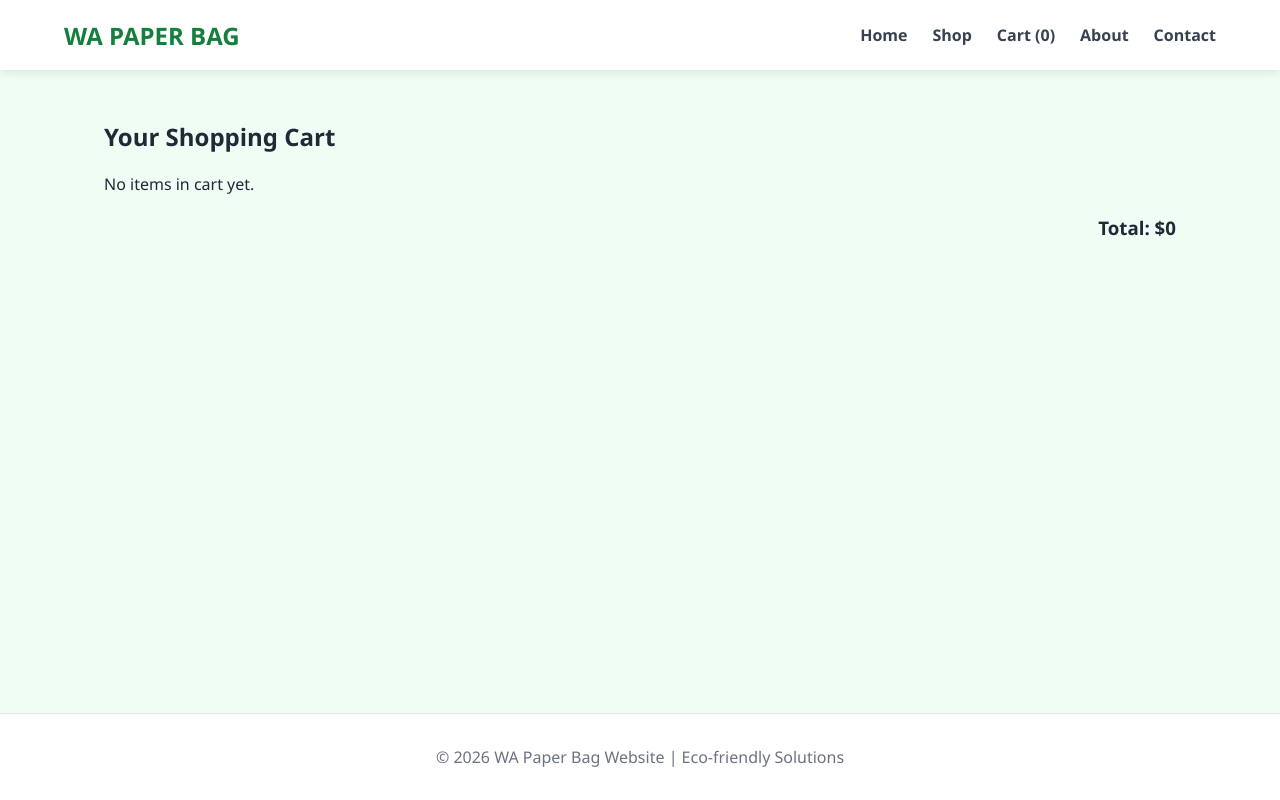
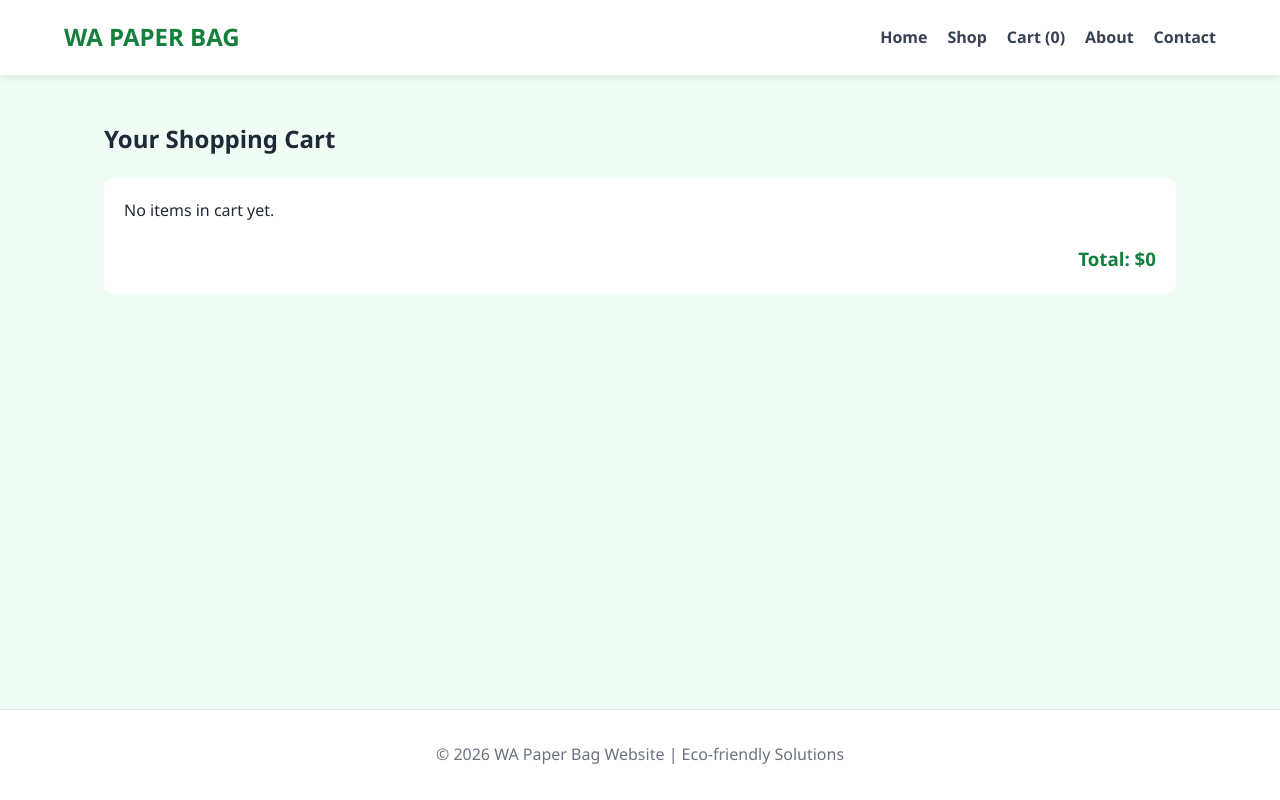
Before and after one commit to eyuye0319/try, a React (Create React App) app in the folder frontend/: page /cart in a window 1280 px wide. Built offline with nearby package versions, Linux system fonts and the light colour scheme.

Commit message:
Add 10 real paper bag products with details and fix full site layout

```diff
--- a/frontend/src/App.js
+++ b/frontend/src/App.js
@@ -2,7 +2,7 @@ import "./index.css";
 import { useState, useEffect } from "react";
 import { BrowserRouter as Router, Routes, Route, Link } from "react-router-dom";
 
-// 1. DATA ARRAYS (Ensure these are inside the file!)
+// 1. DATA ARRAYS
 const homeBgImages = [
   "https://images.unsplash.com/photo-1607082349566-187342175e2f?auto=format&fit=crop&w=1600&q=60",
   "https://images.unsplash.com/photo-1585238342028-4a9a1a0b3f3c?auto=format&fit=crop&w=1600&q=60",
@@ -10,16 +10,22 @@ const homeBgImages = [
 ];
 
 const productsData = [
-  { id: 1, name: "Small Eco Kraft Bag", price: 5, image: "https://images.unsplash.com/photo-1585238342028-4a9a1a0b3f3c?auto=format&fit=crop&w=600&q=60" },
-  { id: 2, name: "Medium Shopping Paper Bag", price: 8, image: "https://images.unsplash.com/photo-1607082349566-187342175e2f?auto=format&fit=crop&w=600&q=60" },
-  { id: 3, name: "Large Eco Delivery Bag", price: 12, image: "https://images.unsplash.com/photo-1616401784845-180882ba9b64?auto=format&fit=crop&w=600&q=60" }
+  { id: 1, name: "Luxury Kraft Boutique Bag", price: 5, image: "https://images.unsplash.com/photo-1585238342028-4a9a1a0b3f3c?auto=format&fit=crop&w=600&q=60", desc: "Twisted handle, heavy-duty 120gsm paper." },
+  { id: 2, name: "Wine Bottle Carrier", price: 8, image: "https://images.unsplash.com/photo-1607082349566-187342175e2f?auto=format&fit=crop&w=600&q=60", desc: "Reinforced base, fits standard 750ml bottles." },
+  { id: 3, name: "Eco Delivery Sack", price: 12, image: "https://images.unsplash.com/photo-1616401784845-180882ba9b64?auto=format&fit=crop&w=600&q=60", desc: "Extra large capacity for food delivery." },
+  { id: 4, name: "Mini Gift Bag", price: 3, image: "https://images.unsplash.com/photo-1549465220-1a8b9238cd48?auto=format&fit=crop&w=600&q=60", desc: "Perfect for jewelry or small favors." },
+  { id: 5, name: "Recycled Grocery Bag", price: 4, image: "https://images.unsplash.com/photo-1517705008128-361805f42e86?auto=format&fit=crop&w=600&q=60", desc: "100% post-consumer recycled fiber." },
+  { id: 6, name: "White Laminated Bag", price: 9, image: "https://images.unsplash.com/photo-1612444530582-fc66183b16f7?auto=format&fit=crop&w=600&q=60", desc: "Glossy finish for high-end retail." },
+  { id: 7, name: "Pastry Window Bag", price: 6, image: "https://images.unsplash.com/photo-1530631673369-bc20fdb32ff8?auto=format&fit=crop&w=600&q=60", desc: "Clear compostable window for baked goods." },
+  { id: 8, name: "Flat Handle Takeout", price: 7, image: "https://images.unsplash.com/photo-1527383214149-cb7be04ae387?auto=format&fit=crop&w=600&q=60", desc: "Space-saving flat handles, sturdy base." },
+  { id: 9, name: "Black Matte Carrier", price: 10, image: "https://images.unsplash.com/photo-1544816155-12df9643f363?auto=format&fit=crop&w=600&q=60", desc: "Premium matte black with cotton rope handles." },
+  { id: 10, name: "SOS Lunch Bag", price: 2, image: "https://images.unsplash.com/photo-1621319011735-ddc4156ce300?auto=format&fit=crop&w=600&q=60", desc: "Traditional brown lunch bag, eco-friendly paper." }
 ];
 
 export default function App() {
   const [cart, setCart] = useState([]);
   const [bgIndex, setBgIndex] = useState(0);
 
-  // Background Slider Logic
   useEffect(() => {
     const interval = setInterval(() => {
       setBgIndex((prev) => (prev + 1) % homeBgImages.length);
@@ -33,7 +39,6 @@ export default function App() {
   return (
     <Router>
       <div className="app-wrapper">
-        {/* NAVIGATION */}
         <nav className="navbar">
           <h1 className="nav-logo">WA PAPER BAG</h1>
           <div className="nav-links">
@@ -45,15 +50,10 @@ export default function App() {
           </div>
         </nav>
 
-        {/* MAIN CONTENT AREA */}
         <main className="content-area">
           <Routes>
-            {/* HOME PAGE */}
             <Route path="/" element={
-              <div
-                className="home-hero"
-                style={{ backgroundImage: `url(${homeBgImages[bgIndex]})` }}
-              >
+              <div className="home-hero" style={{ backgroundImage: `url(${homeBgImages[bgIndex]})` }}>
                 <div className="hero-overlay"></div>
                 <div className="hero-text">
                   <h2>Eco Friendly Packaging Solutions</h2>
@@ -63,17 +63,19 @@ export default function App() {
               </div>
             } />
 
-            {/* SHOP PAGE */}
             <Route path="/shop" element={
               <div className="page-container">
-                <h2 style={{marginBottom: '20px'}}>Our Products</h2>
+                <h2 className="section-title">Our Premium Collection</h2>
                 <div className="product-grid">
                   {productsData.map((p) => (
                     <div key={p.id} className="card">
-                      <img src={p.image} alt={p.name} />
+                      <div className="img-container">
+                        <img src={p.image} alt={p.name} />
+                      </div>
                       <h3>{p.name}</h3>
-                      <p className="price">${p.price}</p>
-                      <button onClick={() => addToCart(p)} className="shop-btn" style={{width: '100%', border: 'none', cursor: 'pointer'}}>
+                      <p className="desc">{p.desc}</p>
+                      <p className="price">${p.price}.00</p>
+                      <button onClick={() => addToCart(p)} className="shop-btn buy-btn">
                         Add to Cart
                       </button>
                     </div>
@@ -82,39 +84,38 @@ export default function App() {
               </div>
             } />
 
-            {/* CART PAGE */}
             <Route path="/cart" element={
               <div className="page-container">
                 <h2>Your Shopping Cart</h2>
-                <div style={{marginTop: '20px'}}>
+                <div className="cart-list">
                   {cart.length === 0 ? <p>No items in cart yet.</p> : (
                     cart.map((c, i) => (
-                      <div key={i} style={{display: 'flex', justifyContent: 'space-between', padding: '10px 0', borderBottom: '1px solid #ddd'}}>
+                      <div key={i} className="cart-item">
                         <span>{c.name}</span>
                         <span>${c.price}</span>
                       </div>
                     ))
                   )}
-                  <h3 style={{marginTop: '20px', textAlign: 'right'}}>Total: ${total}</h3>
+                  <h3 className="cart-total">Total: ${total}</h3>
                 </div>
               </div>
             } />
 
-            {/* ABOUT PAGE */}
             <Route path="/about" element={
               <div className="page-container">
                 <h2>About Us</h2>
-                <p style={{marginTop: '15px'}}>WA Paper Bag Website provides eco-friendly packaging solutions using biodegradable materials.</p>
-                <p><strong>Founder:</strong> Wubgzer Alemayehu</p>
-                <p><strong>Mission:</strong> To reduce plastic waste through sustainable paper alternatives.</p>
+                <div className="about-content">
+                  <p>WA Paper Bag Website provides eco-friendly packaging solutions using biodegradable materials.</p>
+                  <p><strong>Founder:</strong> Wubgzer Alemayehu</p>
+                  <p><strong>Mission:</strong> To reduce plastic waste through sustainable paper alternatives.</p>
+                </div>
               </div>
             } />
 
-            {/* CONTACT PAGE */}
             <Route path="/contact" element={
               <div className="page-container">
                 <h2>Contact Info</h2>
-                <div style={{marginTop: '15px'}}>
+                <div className="contact-details">
                   <p><strong>Email:</strong> wubgzeralemayehu18@gmail.com</p>
                   <p><strong>Phone:</strong> 0986059839</p>
                   <p><strong>Telegram:</strong> @Wubgzer0319</p>
@@ -124,7 +125,6 @@ export default function App() {
           </Routes>
         </main>
 
-        {/* FOOTER - This will now stay at the bottom! */}
         <footer className="main-footer">
           © 2026 WA Paper Bag Website | Eco-friendly Solutions
         </footer>
--- a/frontend/src/index.css
+++ b/frontend/src/index.css
@@ -1,22 +1,22 @@
-/* 1. GLOBAL RESET & BASE */
+/* 1. GLOBAL RESET */
 * {
   margin: 0;
   padding: 0;
   box-sizing: border-box;
-  font-family: 'Segoe UI', Arial, sans-serif;
+  font-family: 'Segoe UI', Tahoma, Geneva, Verdana, sans-serif;
 }
 
 html, body, #root {
   height: 100%;
-  width: 100%;
 }
 
 body {
   background-color: #f0fdf4;
   color: #1f2937;
+  line-height: 1.6;
 }
 
-/* 2. LAYOUT WRAPPER (For Sticky Footer) */
+/* 2. LAYOUT WRAPPER */
 .app-wrapper {
   display: flex;
   flex-direction: column;
@@ -24,7 +24,7 @@ body {
 }
 
 .content-area {
-  flex: 1; /* Pushes footer to the absolute bottom */
+  flex: 1;
 }
 
 /* 3. NAVBAR */
@@ -32,15 +32,15 @@ body {
   position: fixed;
   top: 0;
   width: 100%;
-  height: 70px;
+  height: 75px;
   display: flex;
   justify-content: space-between;
   align-items: center;
   padding: 0 5%;
   background: rgba(255, 255, 255, 0.95);
-  backdrop-filter: blur(8px);
+  backdrop-filter: blur(10px);
   box-shadow: 0 2px 10px rgba(0,0,0,0.1);
-  z-index: 2000; /* Ensure it stays above everything */
+  z-index: 2000;
 }
 
 .nav-logo {
@@ -53,7 +53,7 @@ body {
   text-decoration: none;
   color: #374151;
   font-weight: 600;
-  margin-left: 25px;
+  margin-left: 20px;
   transition: 0.3s;
 }
 
@@ -61,7 +61,7 @@ body {
   color: #16a34a;
 }
 
-/* 4. HOME HERO SECTION (SLIDER) */
+/* 4. HOME HERO */
 .home-hero {
   height: 100vh;
   width: 100%;
@@ -71,7 +71,7 @@ body {
   align-items: center;
   justify-content: center;
   position: relative;
-  transition: background-image 1s ease-in-out;
+  transition: background-image 1.2s ease-in-out;
 }
 
 .hero-overlay {
@@ -86,7 +86,6 @@ body {
   z-index: 2;
   text-align: center;
   color: white;
-  padding: 0 20px;
 }
 
 .hero-text h2 {
@@ -94,69 +93,118 @@ body {
   margin-bottom: 1rem;
 }
 
+/* 5. SHOPPING & CARDS */
+.page-container {
+  padding: 120px 5% 60px;
+  max-width: 1200px;
+  margin: 0 auto;
+}
+
+.section-title {
+  margin-bottom: 30px;
+  border-bottom: 3px solid #16a34a;
+  display: inline-block;
+  padding-bottom: 5px;
+}
+
+.product-grid {
+  display: grid;
+  grid-template-columns: repeat(auto-fit, minmax(260px, 1fr));
+  gap: 2.5rem;
+}
+
+.card {
+  background: white;
+  padding: 20px;
+  border-radius: 15px;
+  box-shadow: 0 4px 15px rgba(0,0,0,0.05);
+  transition: 0.3s ease;
+  text-align: center;
+}
+
+.card:hover {
+  transform: translateY(-10px);
+  box-shadow: 0 12px 25px rgba(0,0,0,0.1);
+}
+
+.img-container {
+  overflow: hidden;
+  border-radius: 10px;
+  height: 250px;
+}
+
+.card img {
+  width: 100%;
+  height: 100%;
+  object-fit: cover;
+  transition: 0.5s;
+}
+
+.card:hover img {
+  transform: scale(1.1);
+}
+
+.desc {
+  font-size: 0.9rem;
+  color: #6b7280;
+  margin: 10px 0;
+}
+
+.price {
+  color: #15803d;
+  font-weight: 800;
+  font-size: 1.3rem;
+  margin-bottom: 15px;
+}
+
 .shop-btn {
   display: inline-block;
-  margin-top: 1.5rem;
   background: #16a34a;
   color: white;
-  padding: 14px 30px;
-  border-radius: 6px;
+  padding: 12px 25px;
+  border-radius: 8px;
   text-decoration: none;
   font-weight: bold;
   transition: 0.3s;
+  border: none;
+}
+
+.buy-btn {
+  width: 100%;
+  cursor: pointer;
 }
 
 .shop-btn:hover {
   background: #15803d;
-  transform: translateY(-2px);
+  transform: scale(1.02);
 }
 
-/* 5. SHOP & OTHER PAGES */
-.page-container {
-  padding: 120px 5% 40px; /* 120px ensures content starts below navbar */
-  max-width: 1200px;
-  margin: 0 auto;
+/* 6. CART & UTILS */
+.cart-list {
+  margin-top: 20px;
+  background: white;
+  padding: 20px;
+  border-radius: 10px;
 }
 
-.product-grid {
-  display: grid;
-  grid-template-columns: repeat(auto-fit, minmax(280px, 1fr));
-  gap: 2rem;
+.cart-item {
+  display: flex;
+  justify-content: space-between;
+  padding: 15px 0;
+  border-bottom: 1px solid #eee;
 }
 
-.card {
-  background: white;
-  padding: 15px;
-  border-radius: 12px;
-  box-shadow: 0 4px 6px rgba(0,0,0,0.05);
-  transition: 0.3s;
+.cart-total {
+  text-align: right;
+  margin-top: 20px;
+  color: #15803d;
 }
 
-.card:hover {
-  transform: translateY(-5px);
-  box-shadow: 0 10px 15px rgba(0,0,0,0.1);
-}
-
-.card img {
-  width: 100%;
-  height: 220px;
-  object-fit: cover;
-  border-radius: 8px;
-}
-
-.price {
-  color: #15803d;
-  font-weight: bold;
-  font-size: 1.2rem;
-  margin: 10px 0;
-}
-
-/* 6. FOOTER */
+/* 7. FOOTER */
 .main-footer {
   text-align: center;
   padding: 2rem;
   background: white;
   border-top: 1px solid #e5e7eb;
   color: #6b7280;
-  width: 100%;
 }
```
